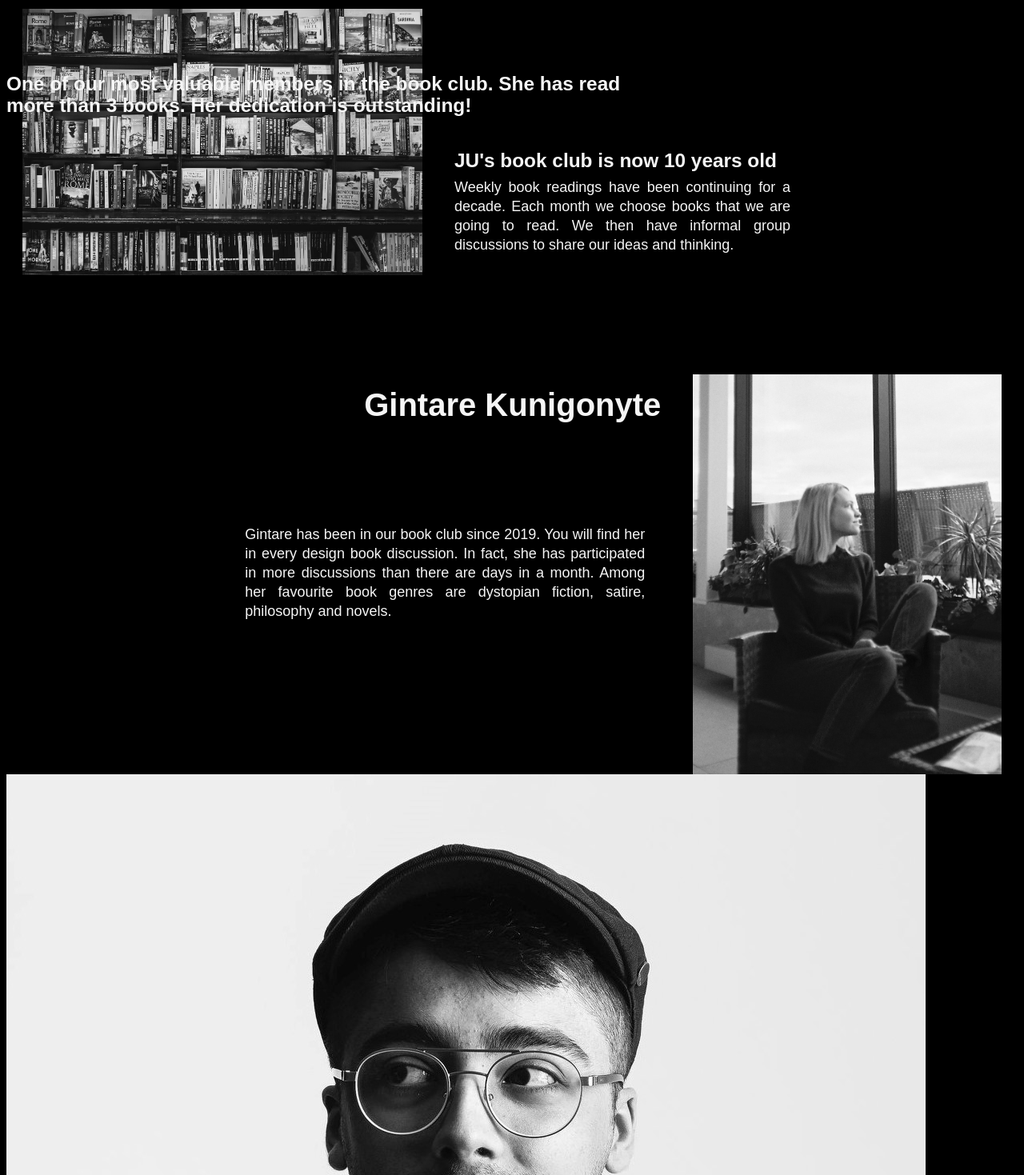
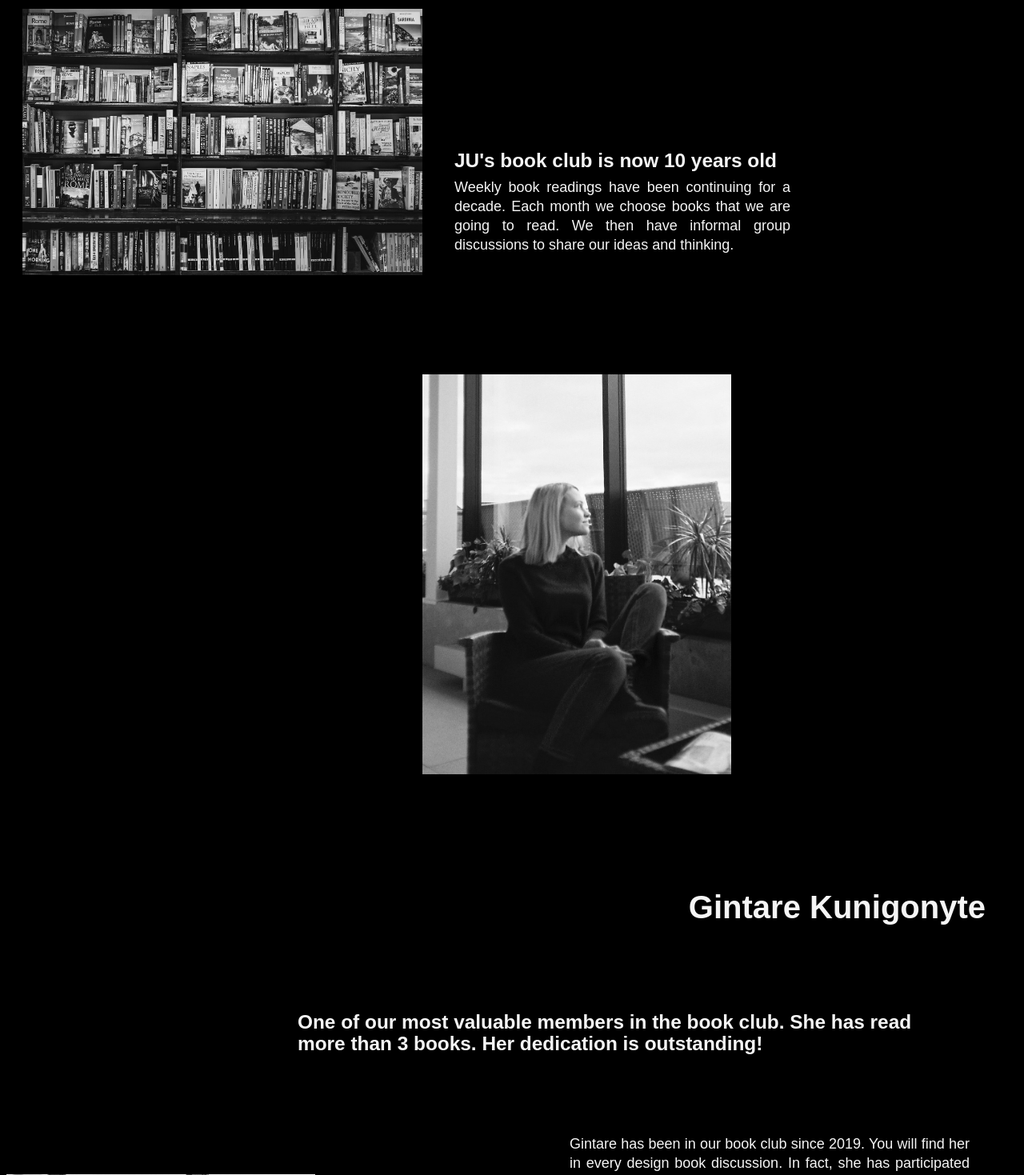
Before and after one commit to georgeandgin/Lab1, a PHP site: page /about.php in a window 1280 px wide. Shown: the part 267-1736 px from the top of the page at 80% size. Run offline with PHP 8.4, Linux system fonts and the light colour scheme; data that the repository does not hold is empty.

Commit message:
trying to fix the layout omg

```diff
--- a/Lab1/about.php
+++ b/Lab1/about.php
@@ -23,12 +23,11 @@
 </div>
 
 <img id="gin" class="profileimg" src="img/bookClubGintare.jpeg" alt="Portrait Photo"/>
-<div>
 <h1 id="nameRight">Gintare Kunigonyte</h1>
 <p class="biggerText" id="ginBio">One of our most valuable members in the book club. She has read more than 3 books. Her dedication is outstanding!</p>
 <p class="descriptionPeople">Gintare has been in our book club since 2019. You will find her in every design book discussion. In fact, she has participated in more
     discussions than there are days in a month. Among her favourite book genres are dystopian fiction, satire, philosophy and novels.</p>
-</div>
+<img id="gin" class="profileimg" src="img/bookClubGintare.jpeg" alt="Portrait Photo"/>
 
 <img id="geo" class="profileimg" src="img/bookClubGeorge.jpg" alt="Portrait Photo"/>
 <div class="right">
--- a/Lab1/css/output.css
+++ b/Lab1/css/output.css
@@ -195,7 +195,7 @@ footer {
 }
 
 #gin {
-  float: right;
+  position: relative;
   height: 500px;
   margin-right: 20px;
   margin-top: 150px;
@@ -214,7 +214,6 @@ h1 {
 
 #ginBio {
   float: right;
-  position: absolute;
   margin-top: 80px;
   width: 800px;
   margin-right: 100px;
--- a/Lab1/css/output.scss
+++ b/Lab1/css/output.scss
@@ -193,7 +193,7 @@ footer {
 }
 
 #gin {
-  float: right;
+  position: relative;
   height: 500px;
   margin-right: 20px;
   margin-top: 150px;
@@ -212,7 +212,6 @@ h1 {
 
 #ginBio{
   float: right;
-  position: absolute;
   margin-top: 80px;
   width: 800px;
   margin-right: 100px;
```
Also changed, not shown: 1 other file.
